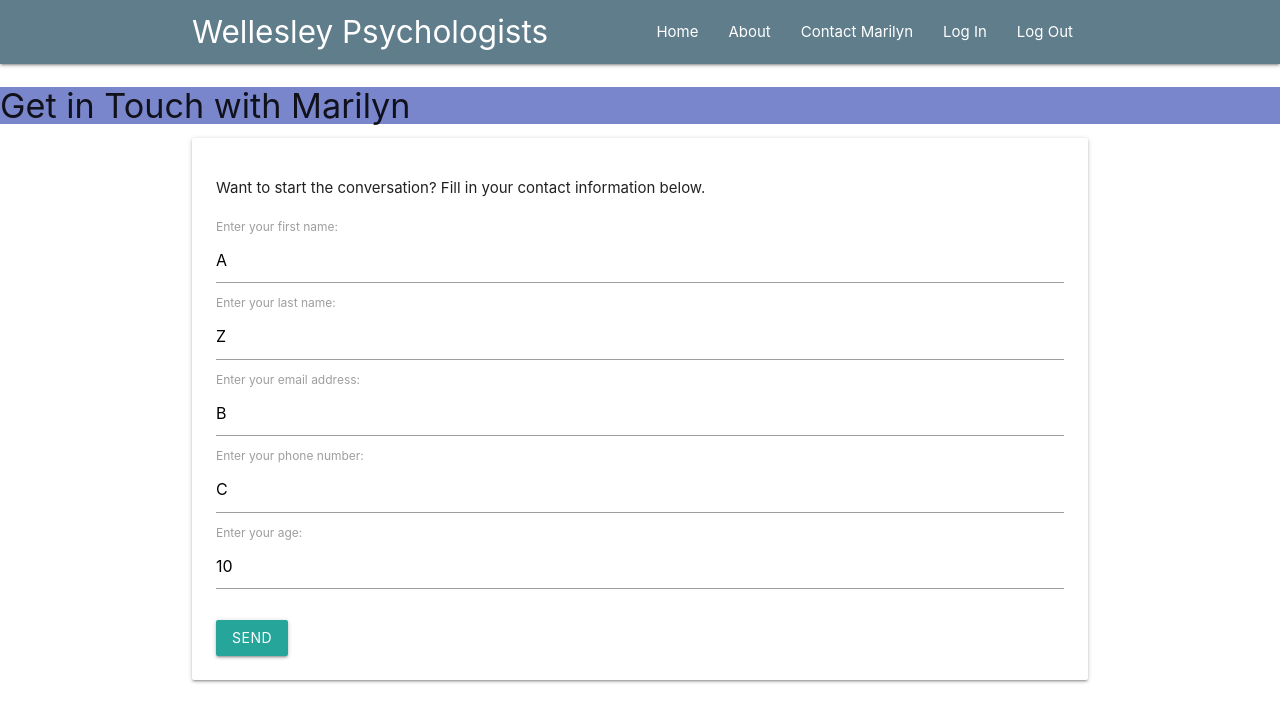
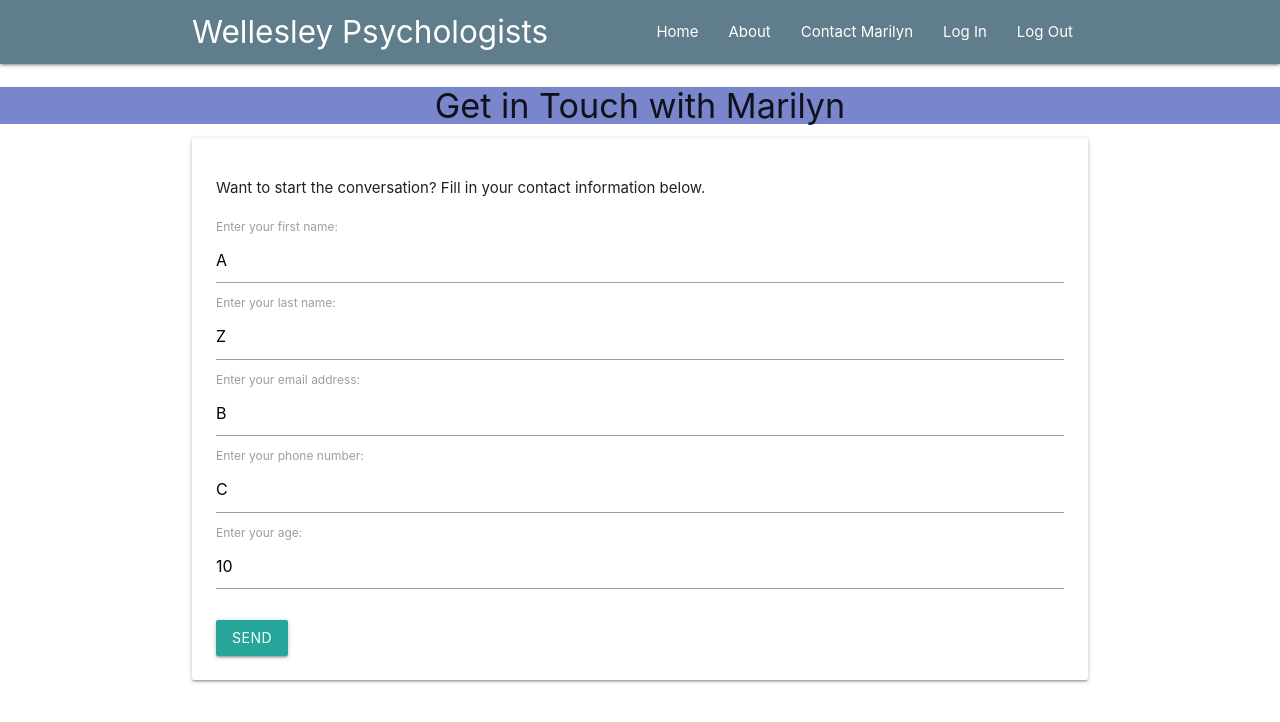
Before and after one commit to Danny-Rosenberg/practitioner-FE, a React (Create React App) app: page /contact in a window 1280 px wide. Shown: the top 722 px of the page. Built offline with nearby package versions, Linux system fonts and the light colour scheme; no server answers.

Commit message:
centered header of contact page

```diff
--- a/src/components/Contact.js
+++ b/src/components/Contact.js
@@ -73,7 +73,7 @@ class Contact extends Component {
 	render(){
 		return(
 			<div className='contact'>
-				<h4 className='indigo lighten-2'>Get in Touch with Marilyn</h4>
+				<h4 className='indigo lighten-2' style={{'text-align':'center'}}>Get in Touch with Marilyn</h4>
 					<div className='container'>
 						<div className='card-panel col s6'>
 							<p>Want to start the conversation? Fill in your contact information below.</p>
```
